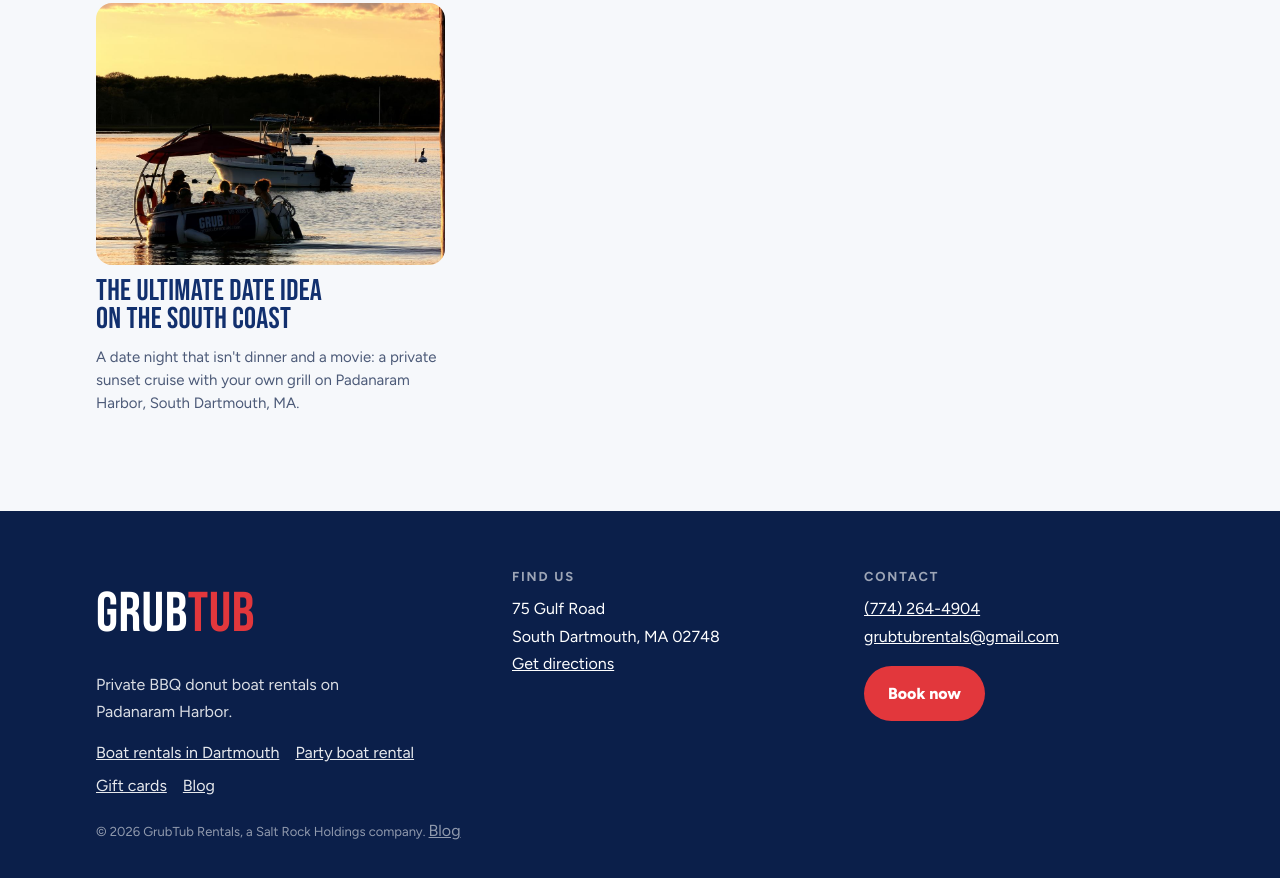
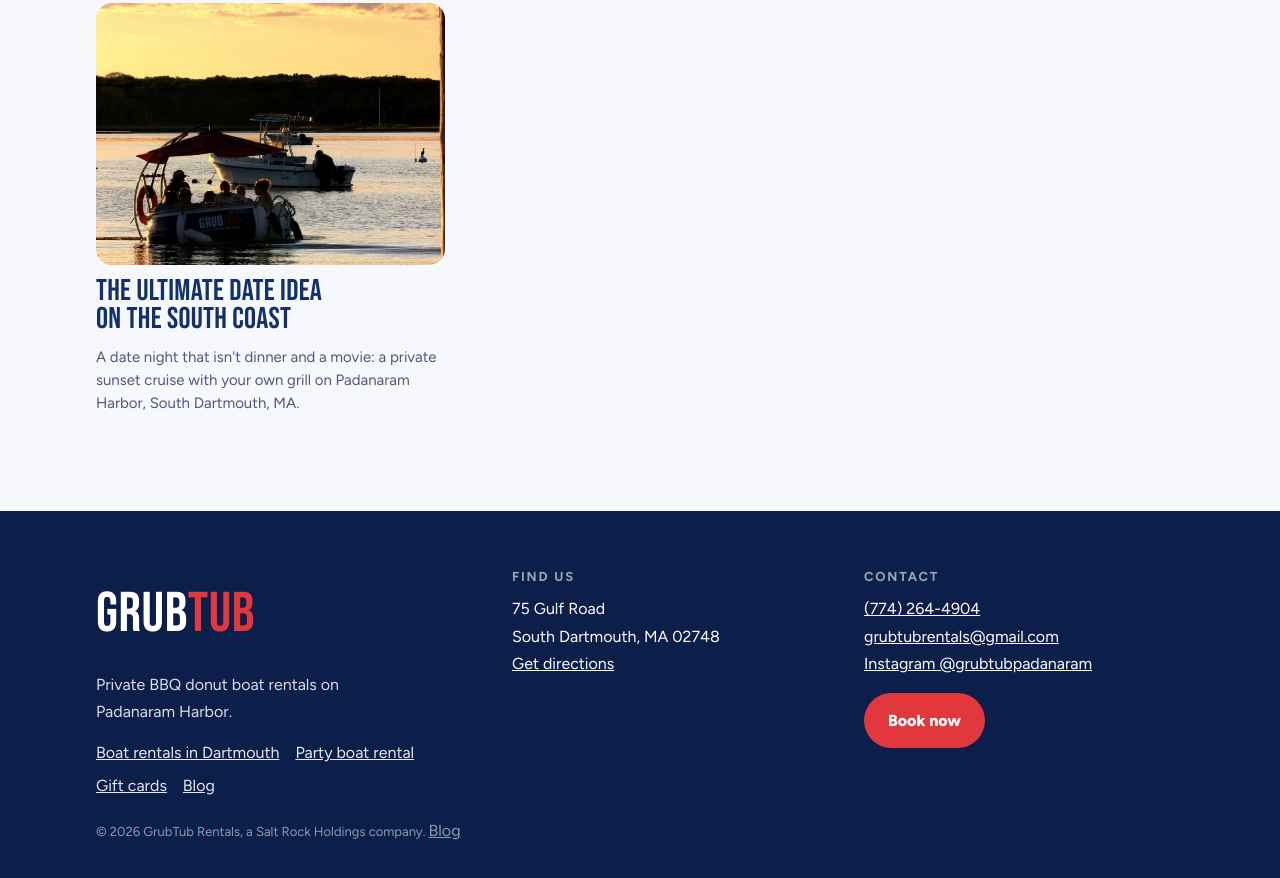
Before and after one commit to JoeBaby9/grubtub-website, a plain HTML site: page blog.html in a window 1280 px wide. Shown: the part 1392-2270 px from the top of the page. Drawn offline with Linux system fonts and the light colour scheme; a script that the page names is missing.

Commit message:
Link Instagram in footer and schema
Co-Authored-By: Claude Opus 5.5 <noreply@anthropic.com>
Claude-Session: https://claude.ai/code/session_019STajKnyDoQLJF5FsKrSbC

```diff
--- a/blog.html
+++ b/blog.html
@@ -53,7 +53,7 @@
     </div>
     <div>
       <h4>Contact</h4>
-      <p><a href="tel:+17742644904">(774) 264-4904</a><br><a href="mailto:grubtubrentals@gmail.com">grubtubrentals@gmail.com</a></p>
+      <p><a href="tel:+17742644904">(774) 264-4904</a><br><a href="mailto:grubtubrentals@gmail.com">grubtubrentals@gmail.com</a><br><a href="https://www.instagram.com/grubtubpadanaram/" target="_blank" rel="noopener">Instagram @grubtubpadanaram</a></p>
       <p style="margin-top:16px"><a class="btn btn-red" href="https://fareharbor.com/embeds/book/grubtubdonutboats/items/642268/?full-items=yes">Book now</a></p>
     </div>
   </div>
```
Also changed, not shown: bachelorette-party-ideas-near-new-bedford-ma-rent-a-donut-boat.html (+1 -1 lines), birthday-party-ideas-near-dartmouth-ma.html (+1 -1 lines), boat-rentals-dartmouth-ma.html (+1 -1 lines), boat-rentals-near-new-bedford-ma-no-license-required.html (+1 -1 lines), family-friendly-activities-on-buzzards-bay-grub-tub-donut-boats.html (+1 -1 lines), gift-cards.html (+1 -1 lines), index.html (+2 -2 lines), party-boat-rental-south-coast-ma.html (+1 -1 lines), the-ultimate-date-idea-on-the-south-coast.html (+1 -1 lines), things-to-do-in-padanaram-harbor-south-dartmouth.html (+1 -1 lines), things-to-do-near-new-bedford-on-a-summer-weekend.html (+1 -1 lines), llms.txt.
